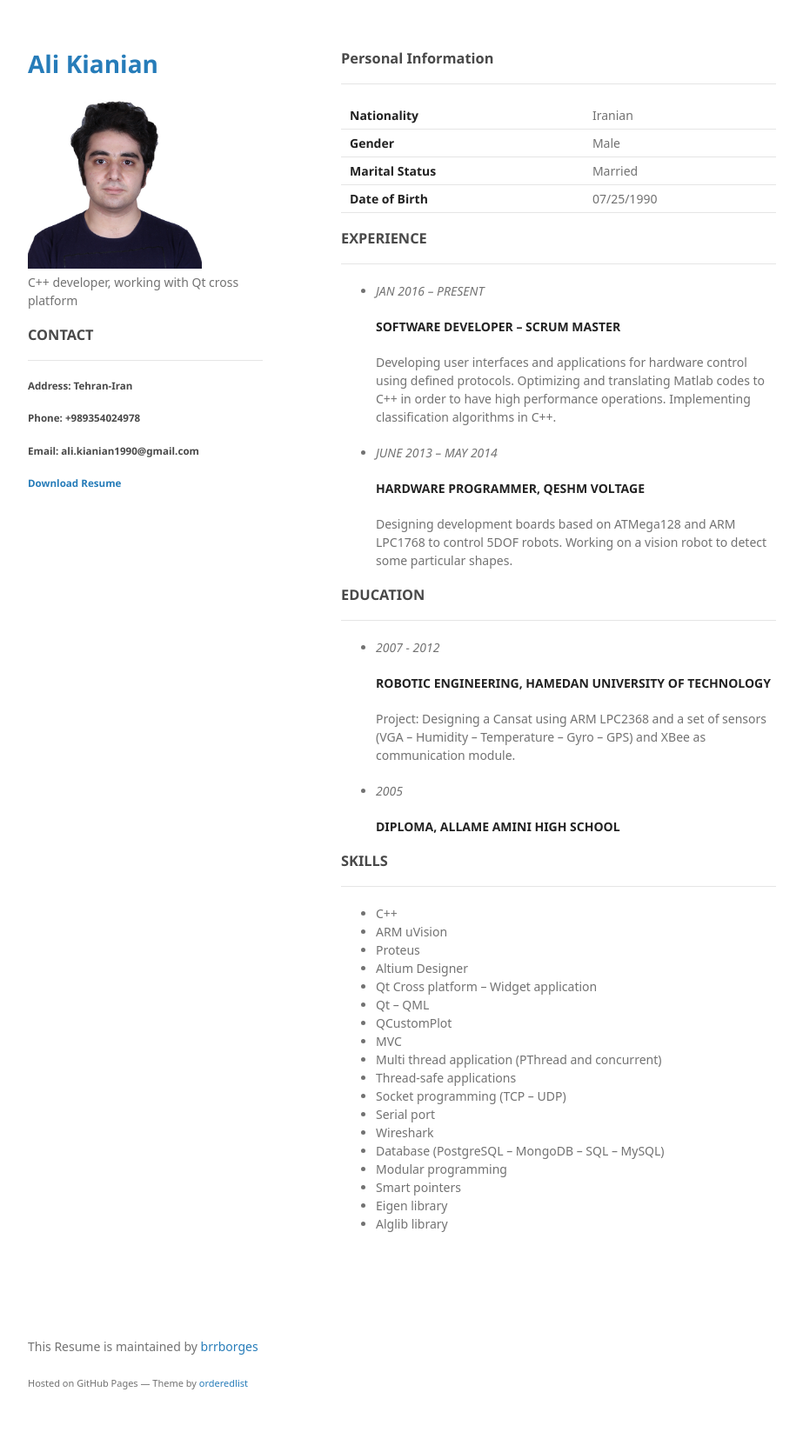
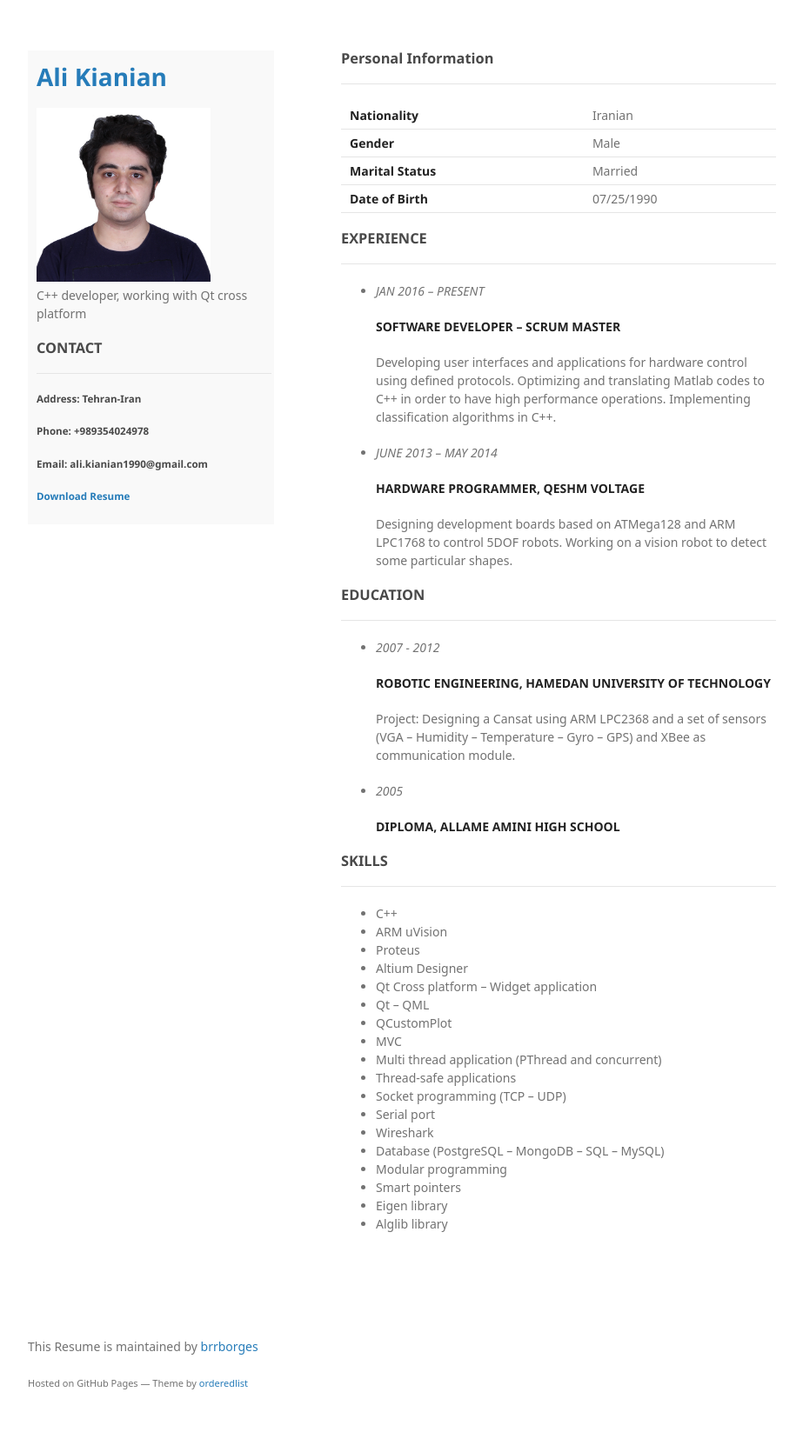
Before and after one commit to brrborges/alikianian, a Jekyll site: the page built from index.md, in a window 1280 px wide. Shown: the whole page at 87% size, without its empty margins (178-1101 px from the left). Built offline with Jekyll 4.4.1, drawn with Linux system fonts in a browser that asks for light colours; some web fonts are replaced; our own code applies the rules of GitHub Pages for plain Markdown files; a script that is not in the unit is left out.

Commit message:
Update style.css

```diff
--- a/assets/css/style.css
+++ b/assets/css/style.css
@@ -371,7 +371,9 @@ img {
 header {
  width:270px;
  float:left;
- -webkit-font-smoothing:subpixel-antialiased
+ -webkit-font-smoothing:subpixel-antialiased;
+ padding: 15px 3px 3px 10px;
+ background: #f9f9f9;
 }
 header ul {
  list-style:none;
```
